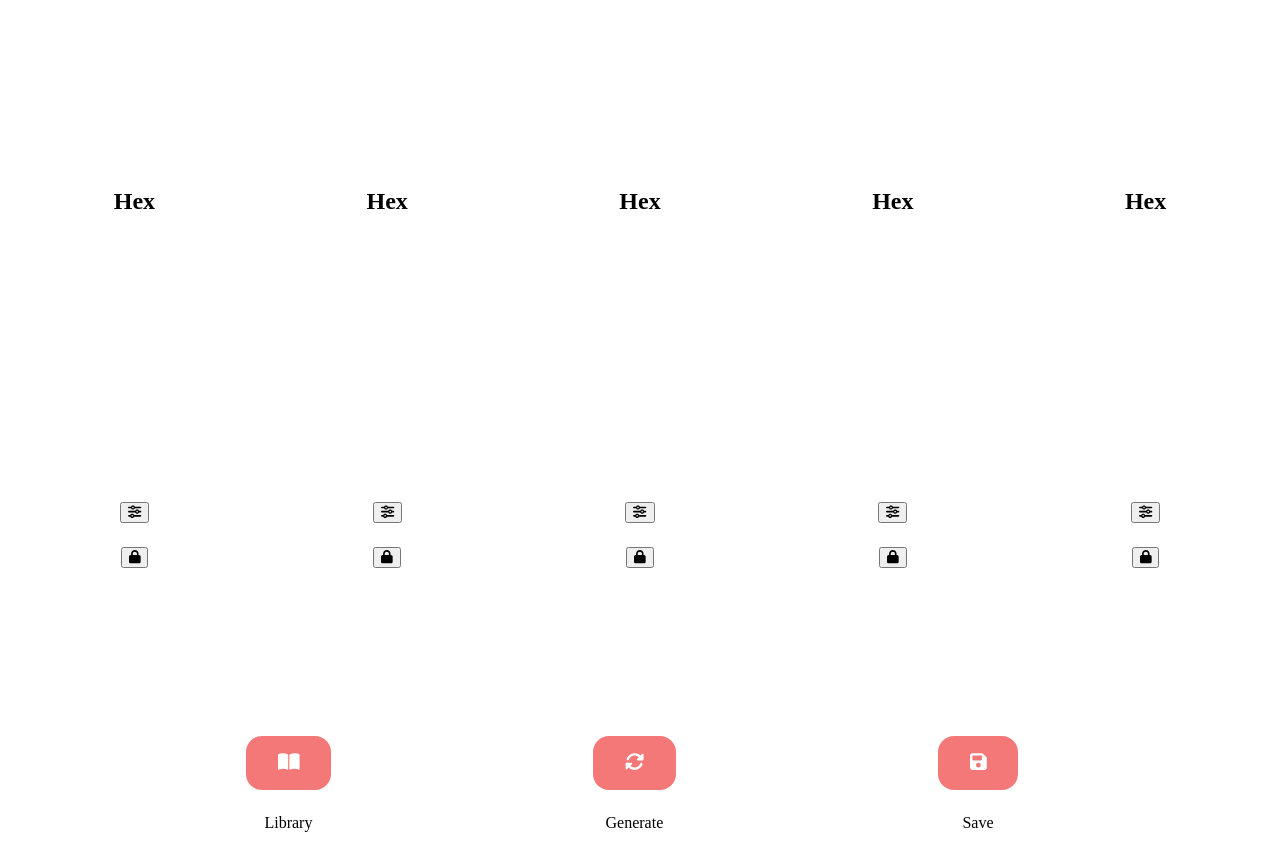
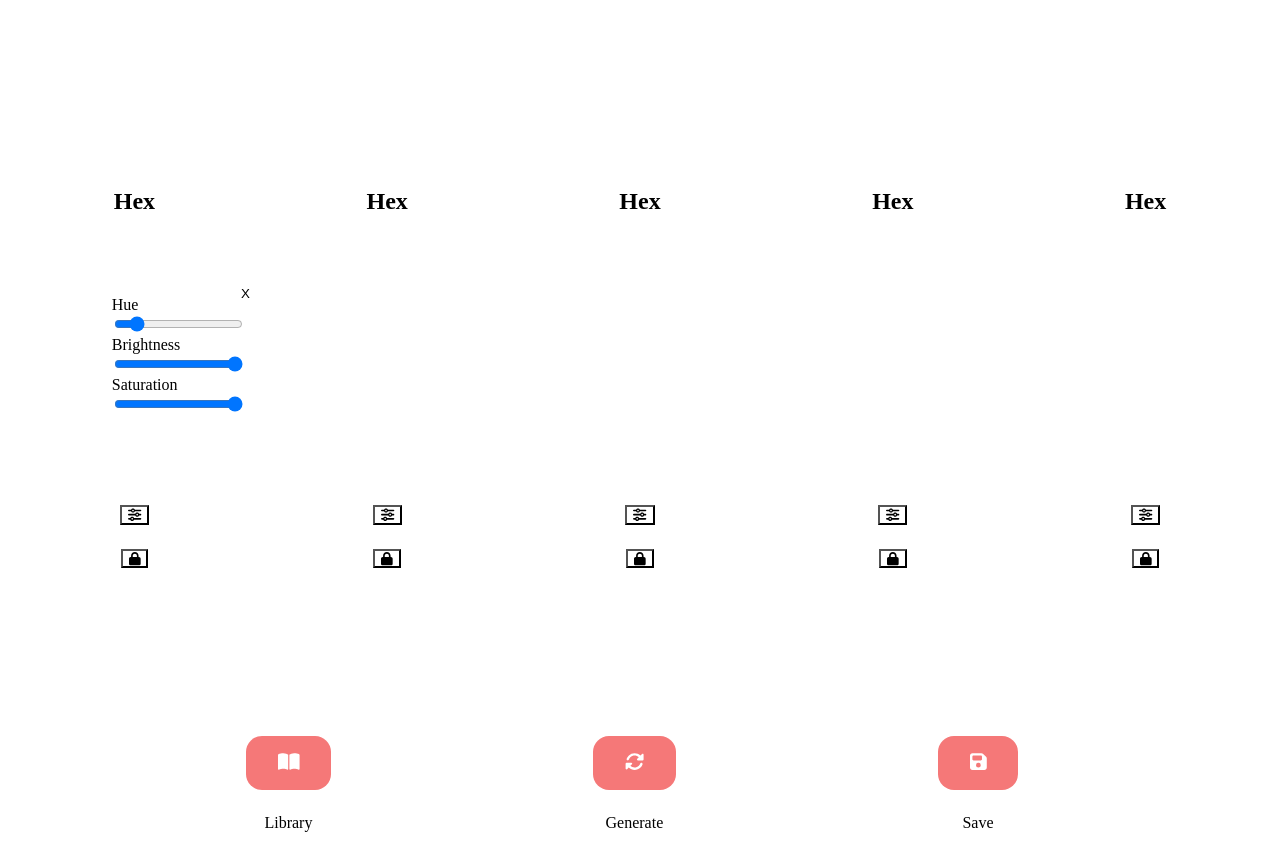
Before and after one commit to Leonte-Bogdan/colorful, a React (Create React App) app: page / in a window 1280 px wide. Both pictures are taken after a click on the button 134 px from the left and 512 px from the top of the page. Built offline with nearby package versions, Linux system fonts and the light colour scheme.

Commit message:
added the slider popup and sliders

```diff
--- a/src/components/color-buttons.js
+++ b/src/components/color-buttons.js
@@ -8,7 +8,7 @@ const Button = styled.button`
   font-family: "Poppins", sans-serif;
 `;
 
-function ColorControls() {
+function ColorControls({ sliderPopupVisible, openSliderPopup, closeSliderPopup }) {
   return (
     <div
       className={css`
@@ -17,12 +17,26 @@ function ColorControls() {
         align-items: center;
         gap: 1.5rem;
         justify-content: space-evenly;
+        z-index: 1;
       `}
     >
-      <Button className={css``}>
+      <Button
+        className={css`
+          display: flex;
+          flex-direction: column;
+          background: white;
+        `}
+        onClick={sliderPopupVisible ? closeSliderPopup : openSliderPopup}
+      >
         <FontAwesomeIcon icon={faSliders} />
       </Button>
-      <Button className={css``}>
+      <Button
+        className={css`
+          display: flex;
+          flex-direction: column;
+          background: white;
+        `}
+      >
         <FontAwesomeIcon icon={faLock} />
       </Button>
     </div>
--- a/src/components/color-hex.js
+++ b/src/components/color-hex.js
@@ -1,10 +1,19 @@
 import React from "react";
 import { css } from "@emotion/css";
-import { CopyPopup } from "./color-popups";
+import { CopyPopup, SliderPopup } from "./color-popups";
 import { ColorControls } from "./color-buttons";
 
 function HexSection({ title }) {
   const [popupVisible, setPopupVisible] = React.useState(false);
+  const [sliderPopupVisible, setSliderPopupVisible] = React.useState(false);
+
+  const openSliderPopup = () => {
+    setSliderPopupVisible(true);
+  };
+
+  const closeSliderPopup = () => {
+    setSliderPopupVisible(false);
+  };
 
   const openPopup = () => {
     setPopupVisible(true);
@@ -28,7 +37,8 @@ function HexSection({ title }) {
       `}
     >
       <h2 onClick={openPopup}>Hex</h2>
-      <ColorControls />
+      <ColorControls sliderPopupVisible={sliderPopupVisible} openSliderPopup={openSliderPopup} closeSliderPopup={closeSliderPopup} />
+      {sliderPopupVisible && <SliderPopup onClose={closeSliderPopup} sliderPopupVisible={sliderPopupVisible} />}
       {popupVisible && <CopyPopup onClose={closePopup} />}
     </div>
   );
--- a/src/components/color-popups.js
+++ b/src/components/color-popups.js
@@ -1,6 +1,50 @@
 import React from "react";
 import { css } from "@emotion/css";
-import { fadeIn } from "../styles/animations";
+import { fadeIn, slideInAnimation } from "../styles/animations";
+
+const SliderPopup = ({ onClose, sliderPopupVisible }) => {
+  return (
+    <div
+      className={css`
+        position: absolute;
+        top: 7rem;
+        left: calc(100% - 10px);
+        transform: translateX(-100%);
+        background: white;
+        padding: 1rem;
+        height: fit-content;
+        width: fit-content;
+        margin-left: 10px;
+        border-top-right-radius: 1rem;
+        border-bottom-right-radius: 1rem;
+        animation: ${slideInAnimation} 1s ease-in;
+        z-index: 1;
+      `}
+    >
+      <span>Hue</span>
+      <input type="range" min="0" max="360" step="1" name="hue" className="hue-input" data-hue="1" />
+
+      <span>Brightness</span>
+      <input type="range" min="0" max="1" step="0.01" name="brightness" className="bright-input" data-bright="1" />
+
+      <span>Saturation</span>
+      <input type="range" min="0" max="1" step="0.01" name="saturation" className="sat-input" data-sat="1" />
+      <button
+        onClick={onClose}
+        className={css`
+          position: absolute;
+          top: 5px;
+          right: 5px;
+          cursor: pointer;
+          background: transparent;
+          border: none;
+        `}
+      >
+        X
+      </button>
+    </div>
+  );
+};
 
 const CopyPopup = ({ onClose }) => {
   return (
@@ -57,4 +101,4 @@ const CopyPopup = ({ onClose }) => {
   );
 };
 
-export { CopyPopup };
+export { CopyPopup, SliderPopup };
--- a/src/styles/animations.js
+++ b/src/styles/animations.js
@@ -1,5 +1,4 @@
-import React from "react";
-import { css, keyframes } from "@emotion/css";
+import { keyframes } from "@emotion/css";
 
 const fadeIn = keyframes`
   from {
@@ -9,5 +8,26 @@ const fadeIn = keyframes`
     opacity: 1;
   }
 `;
+const slideInAnimation = keyframes`
+  from {
+    transform: translateX(0);
+    opacity: 0;
+  }
+  to {
+    transform: translateX(-100%);
+    opacity: 1;
+  }
+`;
+const slideOutAnimation = keyframes`
+from {
+  transform: translateX(-100%);
+  opacity: 1;
 
-export { fadeIn };
+}
+to {
+  transform: translateX(0%);
+  opacity: 0;
+}
+`;
+
+export { fadeIn, slideInAnimation, slideOutAnimation };
```
Also changed, not shown: src/App.css (deleted, +0 -38 lines).
